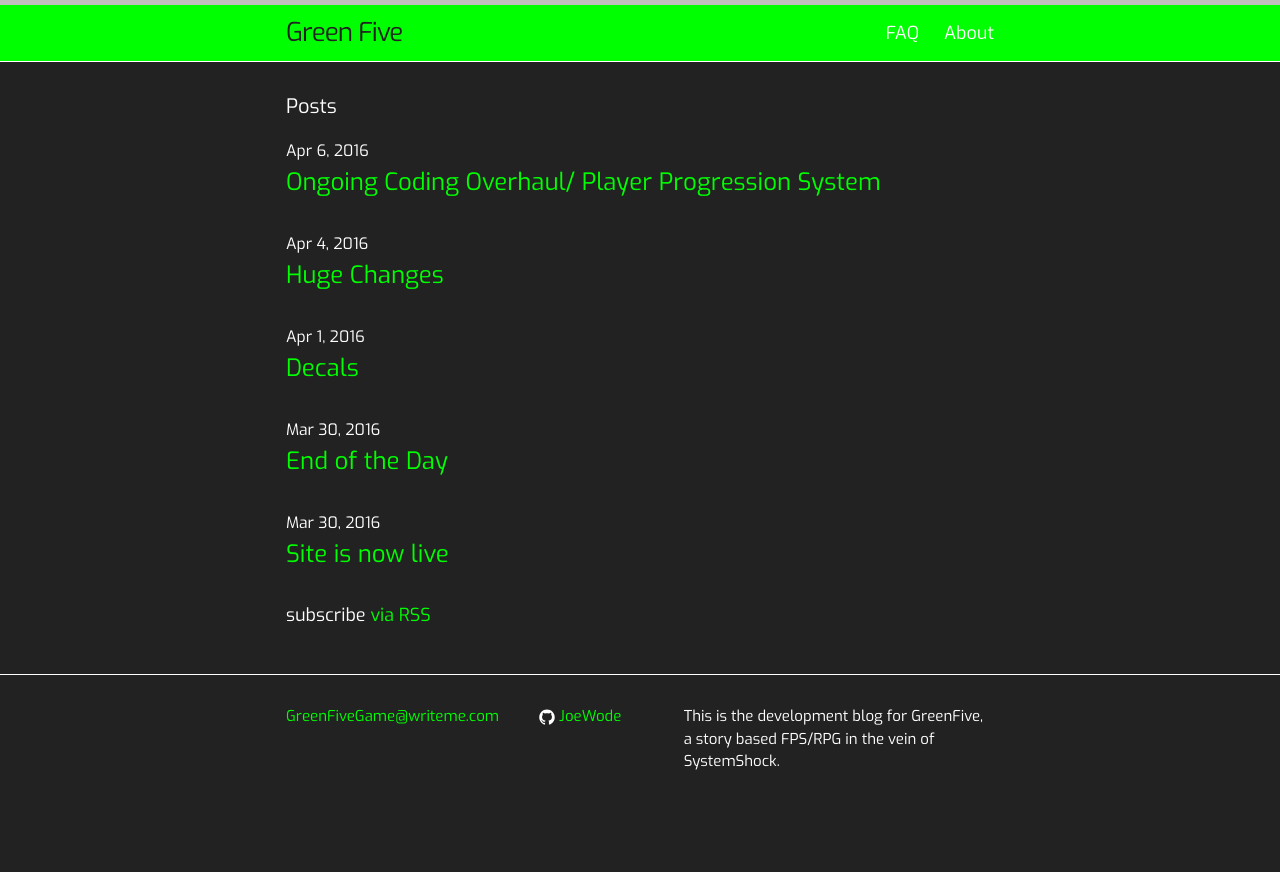
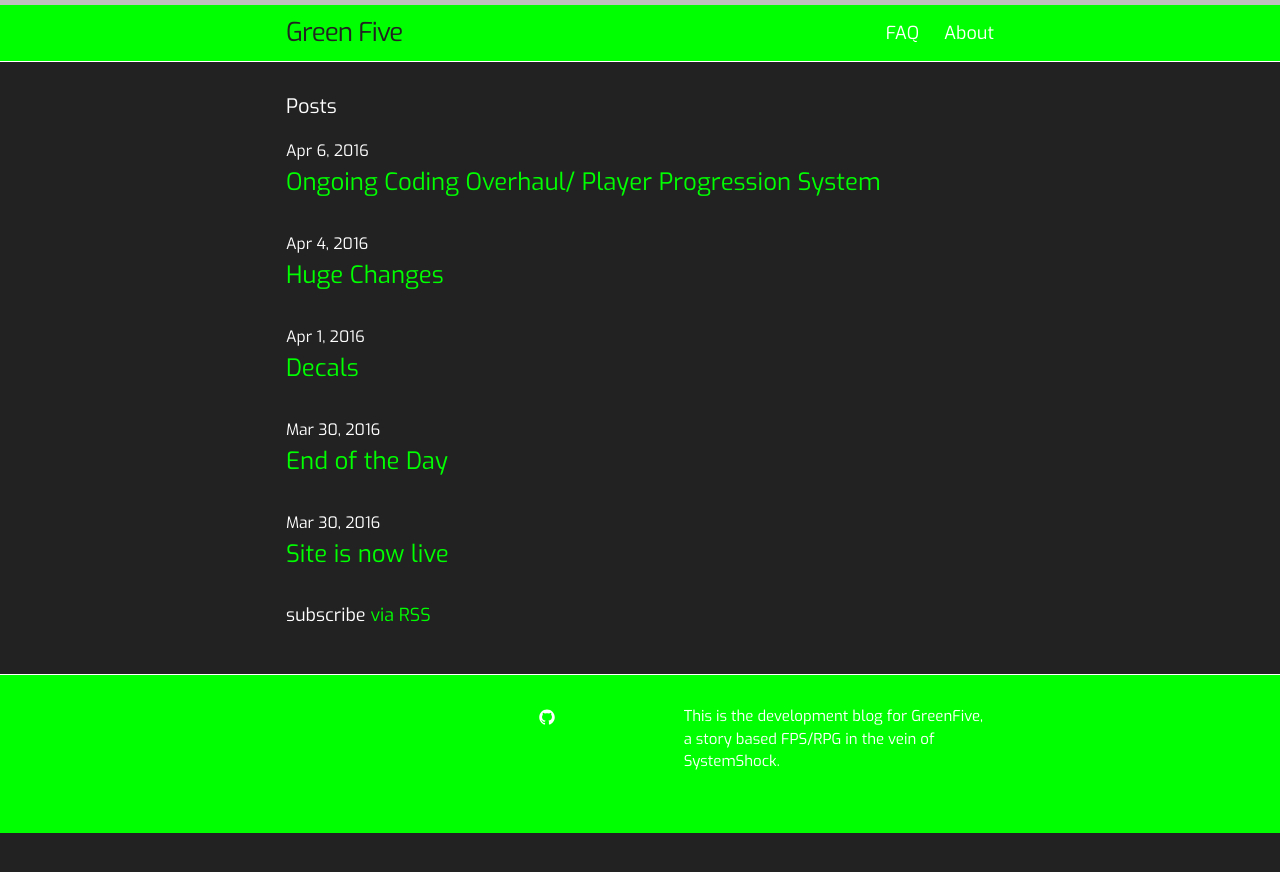
Before and after one commit to JoeWode/JoeWode.github.io, a Jekyll site: the page built from index.html, in a window 1280 px wide. Shown: the top 872 px of the page. Built offline with Jekyll 4.4.1, drawn with Linux system fonts in a browser that asks for light colours.

Commit message:
Update main.scss

```diff
--- a/css/main.scss
+++ b/css/main.scss
@@ -31,6 +31,10 @@ $on-laptop:        60%px;
     background-color: #00ff00;
 }
 
+.site-footer {
+    background-color: #00ff00;
+}
+
 // Using media queries with like this:
 // @include media-query($on-palm) {
 //     .wrapper {
```
